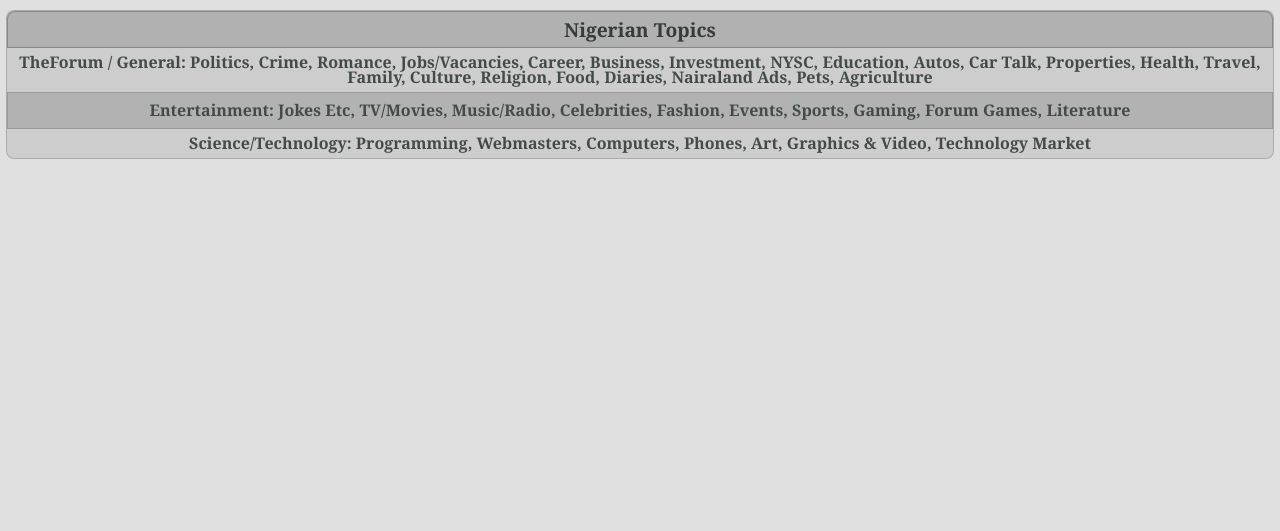
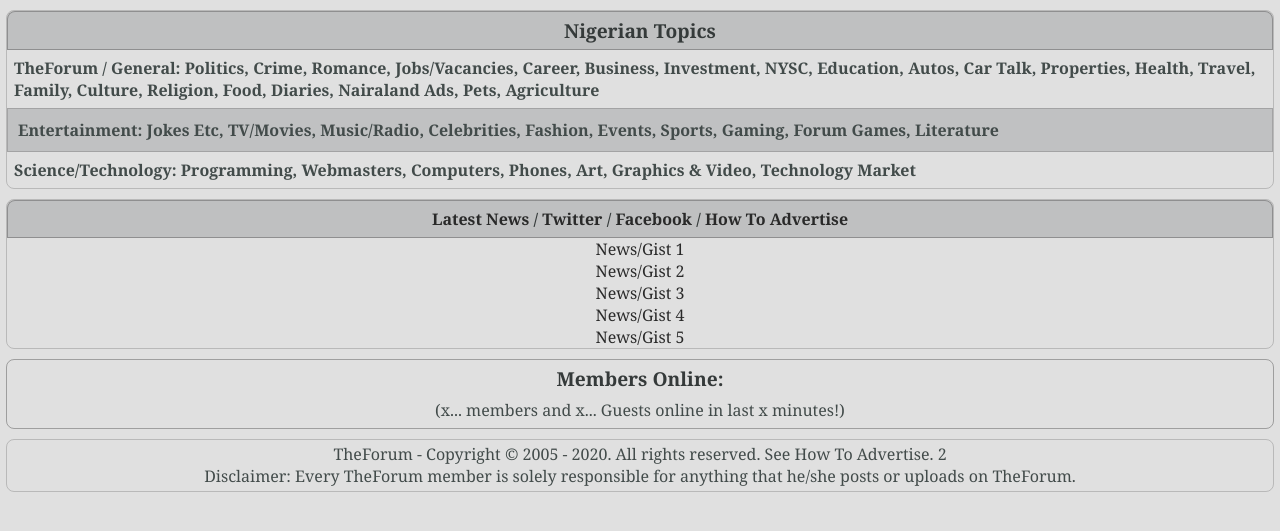
Before and after one commit to dollarpo/theforum-html, a plain HTML site: page index.html in a window 1280 px wide. Shown: the part 97-628 px from the top of the page. Drawn offline with Linux system fonts and the light colour scheme.

Commit message:
Changes to be committed:

```diff
--- a/index.html
+++ b/index.html
@@ -7,24 +7,61 @@
     <title>theForum</title>
 </head>
   <body>
-    <header class="main-header">
+    <header class="forum-header">
       <h1><a href="" class="blog-link">TheForum Blogs</a></h1>
       <p>Welcome, <b>Guest:</b> <a href="">Join TheForum</a> / <b><a href="">LOGIN!<a></b> / <a href="">Trending</a> / <a href="">Recent</a> / <a href="">New</a> </p>
       <p><b>Stats:</b> x... members, x... topics. <b>Date:</b> ... </p>
     </header>
 
-    <header class="first-header">
+    <main class="part-one">
         <h2>Nigerian Topics</h2>
         <p><b>TheForum / General: Politics, Crime, Romance, Jobs/Vacancies, Career, Business, Investment, NYSC, Education, Autos, Car Talk, Properties, Health, Travel, Family, Culture, Religion, Food, Diaries, Nairaland Ads, Pets, Agriculture</b></p>
         <p class="design1"><b>Entertainment: Jokes Etc, TV/Movies, Music/Radio, Celebrities, Fashion, Events, Sports, Gaming, Forum Games, Literature</b></p>
         <p><b>Science/Technology: Programming, Webmasters, Computers, Phones, Art, Graphics & Video, Technology Market</b></p>
-    </header>
+    </main>
 
-    <main>
+    <main class="part-two">
+       <header>
+        <p>
+            <b>
+                <div><a href="">Latest News</a> /
+                    <a href="">Twitter</a> /
+                    <a href="">Facebook</a> /
+                    <a href="">How To Advertise</a>
+                </div>
+            </b>
+        </p>
+       </header>
 
+       <div>
+           <a href="">News/Gist 1</a>
+       </div>
+
+       <div>
+            <a href="">News/Gist 2</a>
+       </div>
+
+       <div>
+            <a href="">News/Gist 3</a>
+       </div>
+
+       <div>
+            <a href="">News/Gist 4</a>
+       </div>
+
+       <div>
+            <a href="">News/Gist 5</a>
+       </div>
     </main>
+
+    <main class="part-three">
+        <h2>Members Online:</h2>
+        <p>(x... members and x... Guests online in last x minutes!)</p>
+    </main>
+
     <footer>
-
+        <p>TheForum - Copyright © 2005 - 2020. All rights reserved. See How To Advertise. 2</p>
+        <p>Disclaimer: Every TheForum member is solely responsible for anything that he/she posts or uploads on TheForum.</p>
     </footer>
   </body>
 </html>
--- a/style.css
+++ b/style.css
@@ -14,30 +14,70 @@ body p {
     margin: 7px;
 }
 
-body header {
+body main{
+    border: 0.2px solid rgba(92, 91, 91, 0.295);
+    margin: 0px 0px 10px 0px;
     border-radius: 8px;
-    border: 1px solid rgba(92, 91, 91, 0.295);
+}
+
+body main header {
+    border-top-right-radius: 8px;
+    border-top-left-radius: 8px;
+}
+
+.forum-header {
+    border-radius: 8px;
+    border: 0.5px solid rgba(92, 91, 91, 0.295);
     background-color: rgba(177, 174, 174, 0.363);
     text-align: center;
     line-height: 15px;
     margin: 0px 0px 10px 0px;
 }
 
-body header h1, a.blog-link {
+.forum-header h1, a.blog-link {
     color: rgba(65, 35, 7, 0.466);
     font-size: 1.8rem;
     margin: 15px;
 }
 
-body header h2, h3 {
+.part-one h2 {
     color: rgb(53, 58, 58);
     font-size: 1.2rem;
-    padding: 10px;
+    padding: 5px;
     margin: 0px;
+    text-align: center;
     background-color: rgba(73, 79, 82, 0.212);
     border: 0.2px solid rgba(92, 91, 91, 0.493);
     border-top-right-radius: 8px;
     border-top-left-radius: 8px;
+}
+
+.part-two header {
+    color: rgb(53, 58, 58);
+    font-size: 1rem;
+    padding: 0px;
+    margin: 0px;
+    text-align: center;
+    background-color: rgba(73, 79, 82, 0.212);
+    border: 0.2px solid rgba(92, 91, 91, 0.493);
+}
+
+.part-two div {
+    text-align: center;
+}
+
+.part-three {
+    color: rgb(53, 58, 58);
+    padding: 0px;
+    margin: 0px;
+    text-align: center;
+    border: 0.2px solid rgba(92, 91, 91, 0.493);
+    border-radius: 8px;
+}
+
+.part-three h2 {
+    margin: 5px;
+    font-size: 1.2rem;
 }
 
 .design1 {
@@ -51,3 +91,11 @@ a {
     text-decoration: none;
     color: rgb(41, 41, 41);
 }
+
+footer {
+    border-radius: 8px;
+    border: 0.5px solid rgba(92, 91, 91, 0.295);
+    text-align: center;
+    line-height: 15px;
+    margin: 10px 0px 0px 0px;
+}
```
